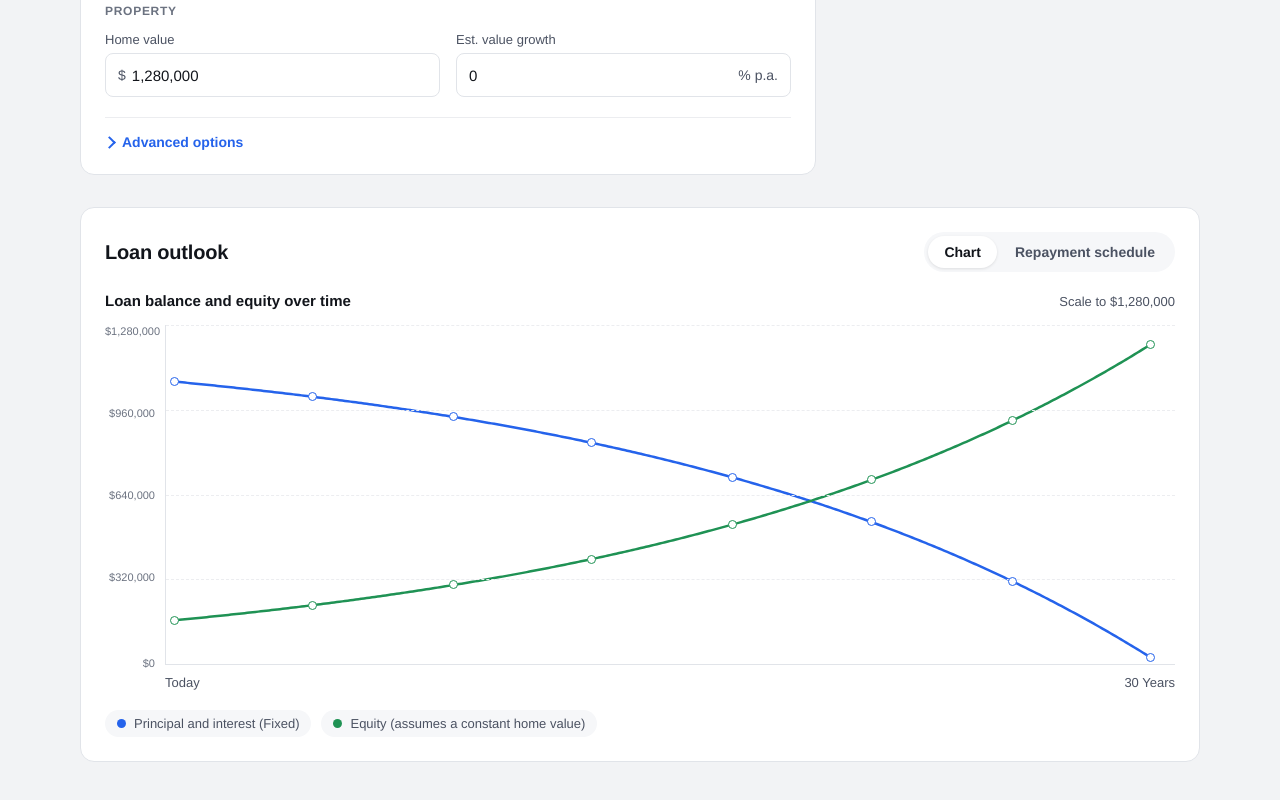
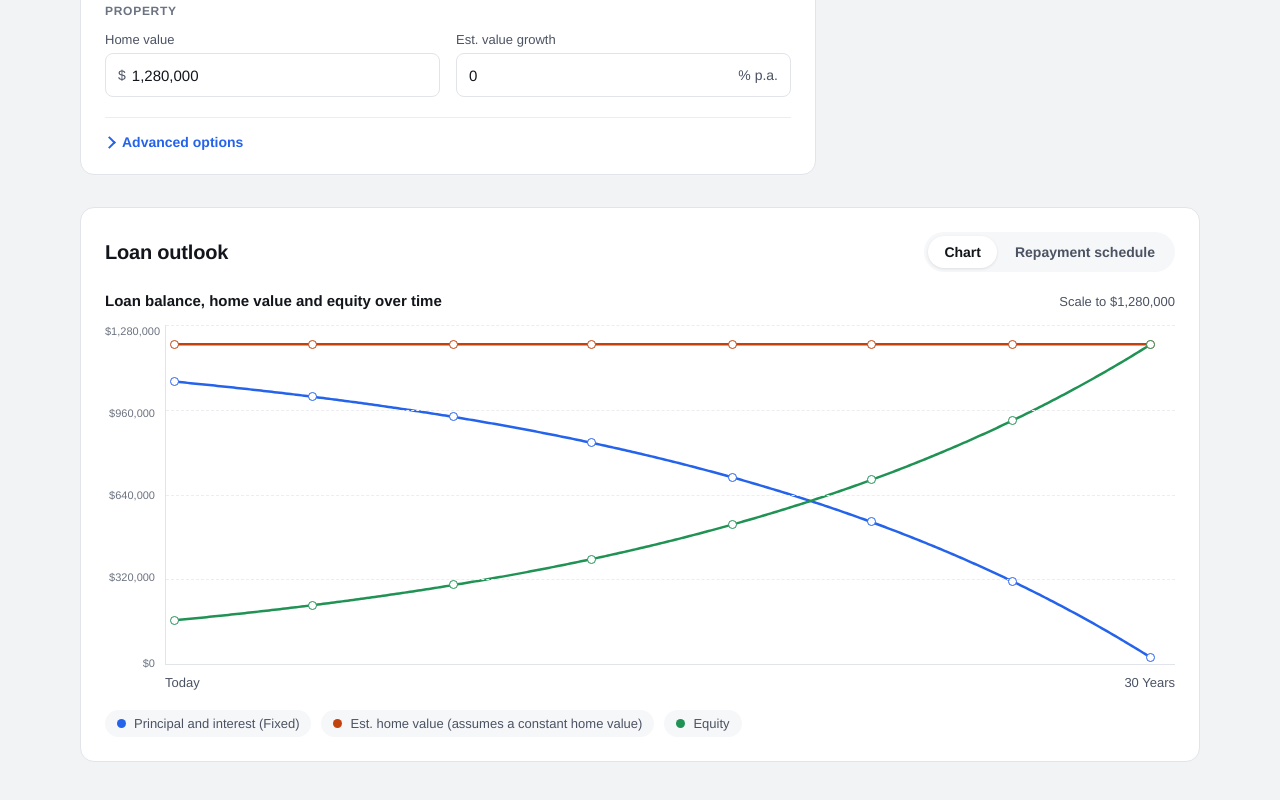
Before and after one commit to shubhankar1995/loan-calculators, a React (Vite) app: page / in a window 1280 px wide. Shown: the part 622-1422 px from the top of the page. Built offline with nearby package versions, Linux system fonts and the light colour scheme.

Commit message:
feat: enhance visual representation of home value in charts and tables

```diff
--- a/src/App.css
+++ b/src/App.css
@@ -595,6 +595,10 @@
   stroke: var(--accent-equity);
 }
 
+.chart__line--home-value {
+  stroke: var(--accent-home-value);
+}
+
 .chart__crosshair {
   stroke: var(--line);
   stroke-width: 1;
@@ -614,6 +618,10 @@
 
 .chart__marker--equity {
   border-color: var(--accent-equity);
+}
+
+.chart__marker--home-value {
+  border-color: var(--accent-home-value);
 }
 
 .chart__tooltip {
@@ -637,6 +645,10 @@
 
 .chart__tooltip-equity {
   color: #74e0a8;
+}
+
+.chart__tooltip-home-value {
+  color: #f0a479;
 }
 
 .chart__axis {
@@ -674,6 +686,10 @@
 
 .legend-chip__dot--equity {
   background: var(--accent-equity);
+}
+
+.legend-chip__dot--home-value {
+  background: var(--accent-home-value);
 }
 
 /* ---------- Small screens ---------- */
--- a/src/HomeLoanCalculator.tsx
+++ b/src/HomeLoanCalculator.tsx
@@ -200,8 +200,6 @@ export function HomeLoanCalculator() {
             caption={caption}
             startDate={startDate}
             monthlyBalances={result.monthlyBalances}
-            homeValue={homeValue}
-            homeValueGrowthPercent={homeValueGrowthPercent}
           />
         )}
       </section>
--- a/src/HouseAndLandCalculator.tsx
+++ b/src/HouseAndLandCalculator.tsx
@@ -71,7 +71,7 @@ export function HouseAndLandCalculator() {
     result.postConstructionRepayment,
   )} a month`
 
-  const equityLegend = `(ramps from the land value up to the completed home value as construction finishes, then ${
+  const homeValueLegend = `(ramps from the land value up to the completed home value as construction finishes, then ${
     homeValueGrowthPercent > 0 ? `grows ${homeValueGrowthPercent}% a year` : 'stays constant'
   })`
 
@@ -188,7 +188,7 @@ export function HouseAndLandCalculator() {
             periodsPerYear={12}
             termYears={termYears}
             propertyValues={result.propertyValues}
-            equityLegend={equityLegend}
+            homeValueLegend={homeValueLegend}
             legend={`Interest only during construction (${constructionMonths} months), then principal and interest`}
           />
         ) : (
@@ -196,7 +196,6 @@ export function HouseAndLandCalculator() {
             caption={caption}
             startDate={startDate}
             monthlyBalances={result.monthlyBalances}
-            propertyValues={result.propertyValues}
           />
         )}
       </section>
--- a/src/components/RepaymentsChart.tsx
+++ b/src/components/RepaymentsChart.tsx
@@ -18,8 +18,8 @@ interface Props {
    * from a land price during construction.
    */
   propertyValues?: number[]
-  /** Overrides the auto-generated equity legend caption. */
-  equityLegend?: string
+  /** Overrides the auto-generated home value legend caption. */
+  homeValueLegend?: string
 }
 
 const WIDTH = 1000
@@ -35,21 +35,32 @@ export function RepaymentsChart({
   homeValue = 0,
   homeValueGrowthPercent = 0,
   propertyValues,
-  equityLegend,
+  homeValueLegend,
 }: Props) {
   const [hoverIndex, setHoverIndex] = useState<number | null>(null)
   const showEquity = propertyValues ? propertyValues.some((value) => value > 0) : homeValue > 0
 
-  const { points, path, markers, equityPoints, equityPath, equityMarkers, maxValue } = useMemo(() => {
-    const equity = showEquity
-      ? balances.map((balance, index) => {
-          const value = propertyValues
+  const {
+    points,
+    path,
+    markers,
+    equityPoints,
+    equityPath,
+    equityMarkers,
+    homeValuePoints,
+    homeValuePath,
+    homeValueMarkers,
+    maxValue,
+  } = useMemo(() => {
+    const homeValues = showEquity
+      ? balances.map((_balance, index) =>
+          propertyValues
             ? propertyValues[index] ?? 0
-            : projectedHomeValue(homeValue, homeValueGrowthPercent, index / periodsPerYear)
-          return value - balance
-        })
+            : projectedHomeValue(homeValue, homeValueGrowthPercent, index / periodsPerYear),
+        )
       : []
-    const max = Math.max(...balances, ...equity, 1)
+    const equity = homeValues.map((value, index) => value - balances[index])
+    const max = Math.max(...balances, ...homeValues, 1)
     const lastIndex = Math.max(balances.length - 1, 1)
     const plotWidth = WIDTH - PADDING.left - PADDING.right
     const plotHeight = HEIGHT - PADDING.top - PADDING.bottom
@@ -63,6 +74,7 @@ export function RepaymentsChart({
 
     const mapped = balances.map((balance, index) => toPoint(balance, index))
     const equityMapped = equity.map((value, index) => toPoint(value, index))
+    const homeValueMapped = homeValues.map((value, index) => toPoint(value, index))
 
     // Eight evenly spaced markers, landing exactly on both endpoints.
     const markerCount = Math.min(8, mapped.length)
@@ -83,12 +95,16 @@ export function RepaymentsChart({
       equityPoints: equityMapped,
       equityPath: toPath(equityMapped),
       equityMarkers: markerIndexes.map((i) => equityMapped[i]),
+      homeValuePoints: homeValueMapped,
+      homeValuePath: toPath(homeValueMapped),
+      homeValueMarkers: markerIndexes.map((i) => homeValueMapped[i]),
       maxValue: max,
     }
   }, [balances, homeValue, homeValueGrowthPercent, periodsPerYear, propertyValues, showEquity])
 
   const hovered = hoverIndex === null ? null : points[hoverIndex]
   const hoveredEquity = hoverIndex === null || !showEquity ? null : equityPoints[hoverIndex]
+  const hoveredHomeValue = hoverIndex === null || !showEquity ? null : homeValuePoints[hoverIndex]
 
   const yAxisTicks = Array.from({ length: GRIDLINE_STEPS + 1 }, (_, i) =>
     (maxValue * (GRIDLINE_STEPS - i)) / GRIDLINE_STEPS,
@@ -104,7 +120,9 @@ export function RepaymentsChart({
   return (
     <div className="chart">
       <div className="chart__header">
-        <p className="chart__title">Loan balance and equity over time</p>
+        <p className="chart__title">
+          {showEquity ? 'Loan balance, home value and equity over time' : 'Loan balance over time'}
+        </p>
         <p className="chart__max">Scale to {formatCurrency(maxValue)}</p>
       </div>
       <div className="chart__canvas">
@@ -127,13 +145,20 @@ export function RepaymentsChart({
             role="img"
             aria-label={
               showEquity
-                ? `Principal remaining and equity over ${termYears} years`
+                ? `Principal remaining, home value and equity over ${termYears} years`
                 : `Principal remaining over ${termYears} years`
             }
             onMouseMove={handleMove}
             onMouseLeave={() => setHoverIndex(null)}
           >
             <path className="chart__line" d={path} vectorEffect="non-scaling-stroke" />
+            {showEquity && (
+              <path
+                className="chart__line chart__line--home-value"
+                d={homeValuePath}
+                vectorEffect="non-scaling-stroke"
+              />
+            )}
             {showEquity && (
               <path
                 className="chart__line chart__line--equity"
@@ -160,6 +185,14 @@ export function RepaymentsChart({
             />
           ))}
           {showEquity &&
+            homeValueMarkers.map((marker) => (
+              <span
+                key={marker.index}
+                className="chart__marker chart__marker--home-value"
+                style={{ left: `${(marker.x / WIDTH) * 100}%`, top: `${(marker.y / HEIGHT) * 100}%` }}
+              />
+            ))}
+          {showEquity &&
             equityMarkers.map((marker) => (
               <span
                 key={marker.index}
@@ -173,6 +206,11 @@ export function RepaymentsChart({
               style={{ left: `${(hovered.x / WIDTH) * 100}%`, top: `${(hovered.y / HEIGHT) * 100}%` }}
             >
               <strong>{formatCurrency(hovered.value)}</strong>
+              {hoveredHomeValue && (
+                <strong className="chart__tooltip-home-value">
+                  {formatCurrency(hoveredHomeValue.value)} home value
+                </strong>
+              )}
               {hoveredEquity && (
                 <strong className="chart__tooltip-equity">
                   {formatCurrency(hoveredEquity.value)} equity
@@ -194,12 +232,18 @@ export function RepaymentsChart({
         </span>
         {showEquity && (
           <span className="legend-chip">
-            <span className="legend-chip__dot legend-chip__dot--equity" />
-            Equity{' '}
-            {equityLegend ??
+            <span className="legend-chip__dot legend-chip__dot--home-value" />
+            Est. home value{' '}
+            {homeValueLegend ??
               (homeValueGrowthPercent > 0
                 ? `(assumes the home value grows ${homeValueGrowthPercent}% a year)`
                 : '(assumes a constant home value)')}
+          </span>
+        )}
+        {showEquity && (
+          <span className="legend-chip">
+            <span className="legend-chip__dot legend-chip__dot--equity" />
+            Equity
           </span>
         )}
       </div>
--- a/src/components/RepaymentsTable.tsx
+++ b/src/components/RepaymentsTable.tsx
@@ -1,6 +1,6 @@
 import { Fragment, useState } from 'react'
-import { projectedHomeValue, type MonthlyBalance } from '../lib/loan'
-import { addMonths, formatCurrency, formatMonthYear, formatPercent, parseISODate } from '../lib/format'
+import { type MonthlyBalance } from '../lib/loan'
+import { addMonths, formatCurrency, formatMonthYear, parseISODate } from '../lib/format'
 
 interface Row {
   key: number
@@ -9,7 +9,6 @@ interface Row {
   balance: number
   repayment: number
   offsetBalance: number
-  projectedHomeValue: number
 }
 
 interface YearGroup {
@@ -22,33 +21,10 @@ interface Props {
   /** Date the loan starts, as an "yyyy-MM-dd" string, used to turn elapsed periods into calendar dates. */
   startDate: string
   monthlyBalances: MonthlyBalance[]
-  /** Home value used to show equity alongside the principal owing. Omit or zero to hide the column. */
-  homeValue?: number
-  /** Assumed annual growth in home value, compounded. */
-  homeValueGrowthPercent?: number
-  /**
-   * Precomputed property value at each month (index 0 being the opening balance), overriding
-   * the homeValue/growth projection — use when the value doesn't simply compound, e.g. ramping
-   * up from a land price during construction.
-   */
-  propertyValues?: number[]
 }
 
-export function RepaymentsTable({
-  caption,
-  startDate,
-  monthlyBalances,
-  homeValue = 0,
-  homeValueGrowthPercent = 0,
-  propertyValues,
-}: Props) {
-  const showEquity = propertyValues ? propertyValues.some((value) => value > 0) : homeValue > 0
+export function RepaymentsTable({ caption, startDate, monthlyBalances }: Props) {
   const start = parseISODate(startDate)
-
-  const valueAt = (monthsElapsed: number): number =>
-    propertyValues
-      ? propertyValues[monthsElapsed] ?? 0
-      : projectedHomeValue(homeValue, homeValueGrowthPercent, monthsElapsed / 12)
 
   const rows: Row[] = monthlyBalances.map((row) => {
     const date = addMonths(start, row.monthsElapsed)
@@ -59,7 +35,6 @@ export function RepaymentsTable({
       balance: row.balance,
       repayment: row.repayment,
       offsetBalance: row.offsetBalance,
-      projectedHomeValue: valueAt(row.monthsElapsed),
     }
   })
 
@@ -110,16 +85,6 @@ export function RepaymentsTable({
                 Offset balance
               </th>
             )}
-            {showEquity && (
-              <th scope="col" className="numeric">
-                Est. home value
-              </th>
-            )}
-            {showEquity && (
-              <th scope="col" className="numeric">
-                Equity
-              </th>
-            )}
           </tr>
         </thead>
         <tbody>
@@ -148,20 +113,6 @@ export function RepaymentsTable({
                       {showOffset && (
                         <td className="numeric">{formatCurrency(summary.offsetBalance)}</td>
                       )}
-                      {showEquity && (
-                        <td className="numeric">{formatCurrency(summary.projectedHomeValue)}</td>
-                      )}
-                      {showEquity && (
-                        <td className="numeric">
-                          {formatCurrency(summary.projectedHomeValue - summary.balance)}
-                          <span className="repayments-table__percent">
-                            {formatPercent(
-                              (summary.projectedHomeValue - summary.balance) /
-                                summary.projectedHomeValue,
-                            )}
-                          </span>
-                        </td>
-                      )}
                     </tr>
                     {!isCollapsed &&
                       group.rows.map((row) => (
@@ -171,7 +122,6 @@ export function RepaymentsTable({
                           row={row}
                           indent
                           showOffset={showOffset}
-                          showEquity={showEquity}
                         />
                       ))}
                   </Fragment>
@@ -188,11 +138,10 @@ interface RepaymentRowProps {
   number: number
   row: Row
   showOffset: boolean
-  showEquity: boolean
   indent?: boolean
 }
 
-function RepaymentRow({ number, row, showOffset, showEquity, indent }: RepaymentRowProps) {
+function RepaymentRow({ number, row, showOffset, indent }: RepaymentRowProps) {
   return (
     <tr>
       <td>{number}</td>
@@ -200,15 +149,6 @@ function RepaymentRow({ number, row, showOffset, showEquity, indent }: Repayment
       <td className="numeric">{formatCurrency(row.repayment)}</td>
       <td className="numeric">{formatCurrency(row.balance)}</td>
       {showOffset && <td className="numeric">{formatCurrency(row.offsetBalance)}</td>}
-      {showEquity && <td className="numeric">{formatCurrency(row.projectedHomeValue)}</td>}
-      {showEquity && (
-        <td className="numeric">
-          {formatCurrency(row.projectedHomeValue - row.balance)}
-          <span className="repayments-table__percent">
-            {formatPercent((row.projectedHomeValue - row.balance) / row.projectedHomeValue)}
-          </span>
-        </td>
-      )}
     </tr>
   )
 }
--- a/src/index.css
+++ b/src/index.css
@@ -12,6 +12,8 @@
   --accent-soft: #eaf0fe;
   --accent-equity: #1f9254;
   --accent-equity-soft: #e8f5ee;
+  --accent-home-value: #c2410c;
+  --accent-home-value-soft: #fdf0e8;
   --radius: 8px;
   --radius-lg: 14px;
 
```
